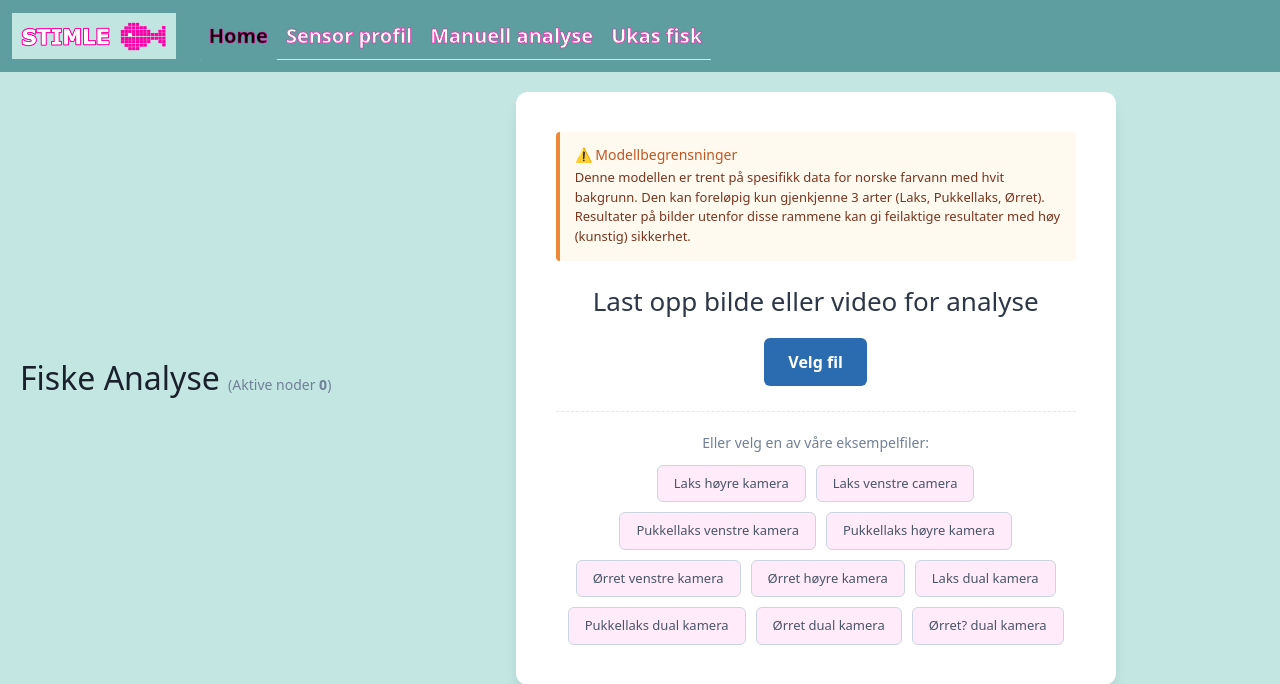
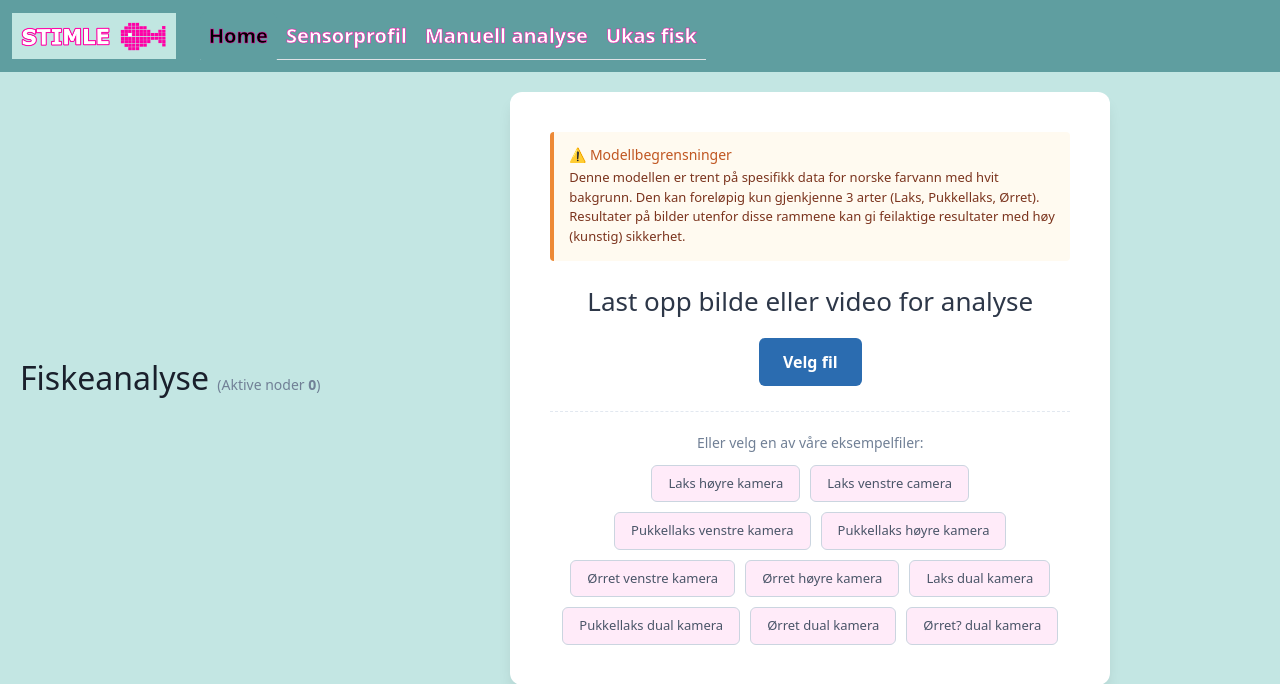
Before and after one commit to Elsys-Gruppe-1/ServerSide, a Flask app: page /analyse in a window 1280 px wide. Shown: the top 684 px of the page. Run offline with Flask 3, Linux system fonts and the light colour scheme; some libraries are stand-ins or nearby versions.

Commit message:
skrivefeil

```diff
--- a/app/templates/analyse.html
+++ b/app/templates/analyse.html
@@ -7,7 +7,7 @@
 <div class="container" style="max-width: 1400px; margin: auto; padding: 20px;">
 
   <div style="display: flex; justify-content: space-between; align-items: center; margin-bottom: 20px;">
-    <h2 style="margin: 0; color: #1a202c;">Fiske Analyse <span style="font-size: 14px; font-weight: normal; color: #718096;">(Aktive noder <strong id="unit-count">{{ slave_count }}</strong>)</span></h2>
+    <h2 style="margin: 0; color: #1a202c;">Fiskeanalyse <span style="font-size: 14px; font-weight: normal; color: #718096;">(Aktive noder <strong id="unit-count">{{ slave_count }}</strong>)</span></h2>
     <button id="resetBtn" style="display: none; padding: 10px 20px; background-color: #2b6cb0; color: white; border: none; border-radius: 6px; cursor: pointer; font-weight: bold; transition: background 0.2s;" onclick="location.reload()">Analyser ny fil</button>
   </div>
 
--- a/app/templates/base.html
+++ b/app/templates/base.html
@@ -84,7 +84,7 @@
 
 
                     <li class="nav-item">
-                    <a class="nav-link" href="{{ url_for('sensor.sensor') }}">Sensor profil</a>
+                    <a class="nav-link" href="{{ url_for('sensor.sensor') }}">Sensorprofil</a>
                     </li>
 
 
```
